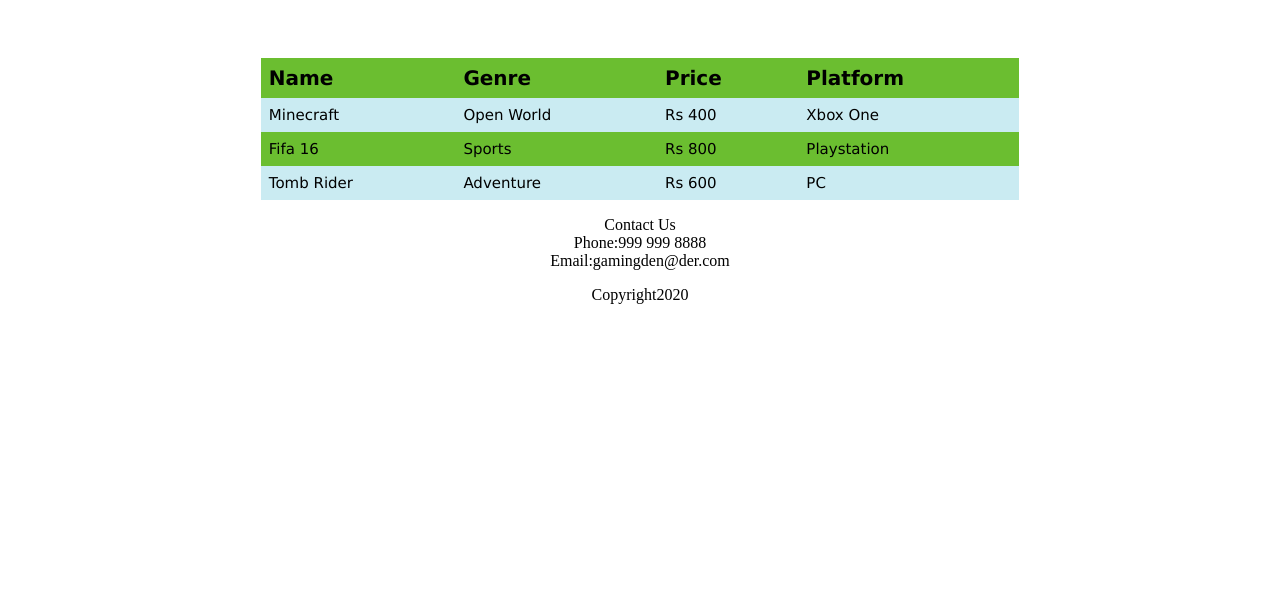
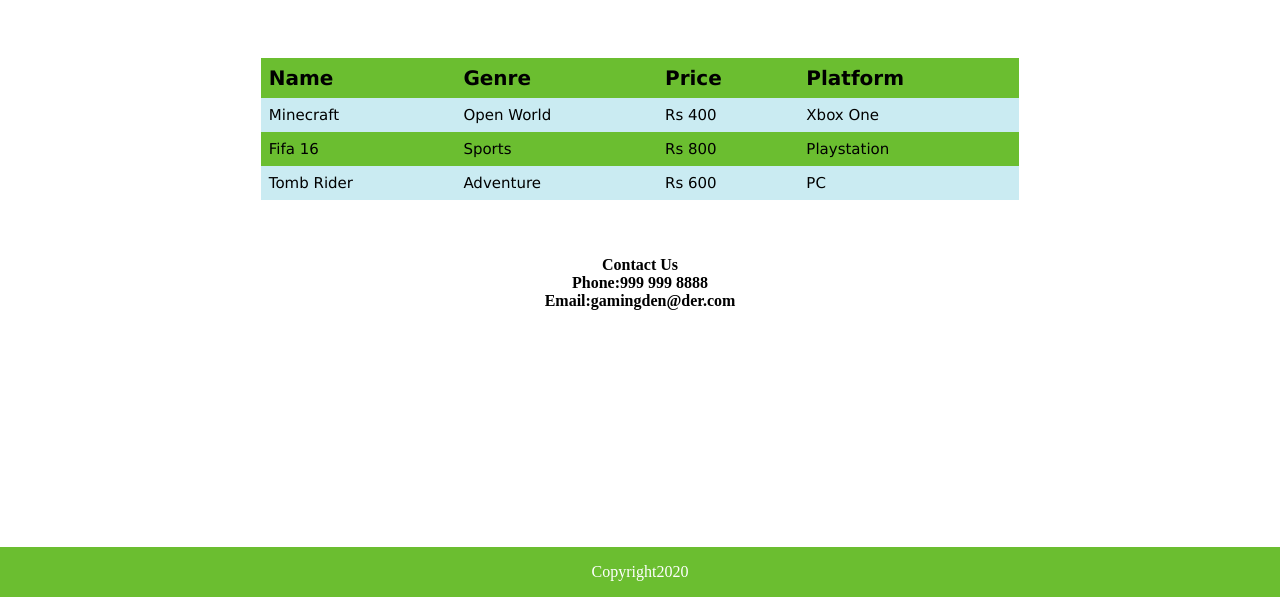
Before and after one commit to Dhruvibansal/The-gaming-den, a plain HTML site: page index.html in a window 1280 px wide. Shown: the part 203-800 px from the top of the page. Drawn offline with Linux system fonts and the light colour scheme.

Commit message:
Update index.css

```diff
--- a/index.css
+++ b/index.css
@@ -27,6 +27,7 @@ h2 {
     font-size: 30px;
     text-align: center;
 }
+
 table {
     margin-top: 80px;
     font-family: 'Lucida Sans', 'Lucida Sans Regular', 'Lucida Grande', 'Lucida Sans Unicode', Geneva, Verdana, sans-serif;
@@ -59,4 +60,15 @@ tr:nth-child(even) {
 
 .container {
     text-align: center;
+    padding-top: 40px;
+    font-weight: bolder;
 }
+
+.footer {
+    position: fixed;
+    left: 0;
+    bottom: 0px;
+    width: 100%;
+    background-color: #6BBE30;
+    color: white;
+}
```
